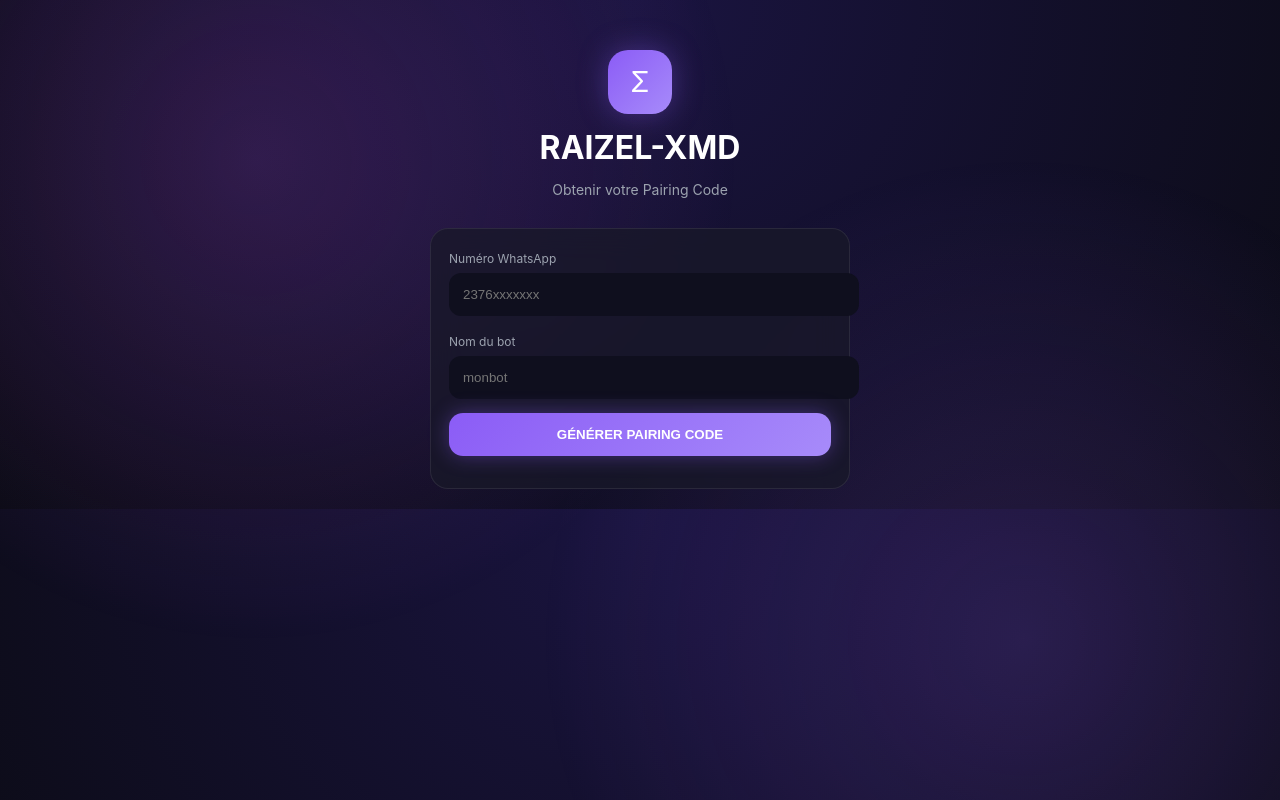
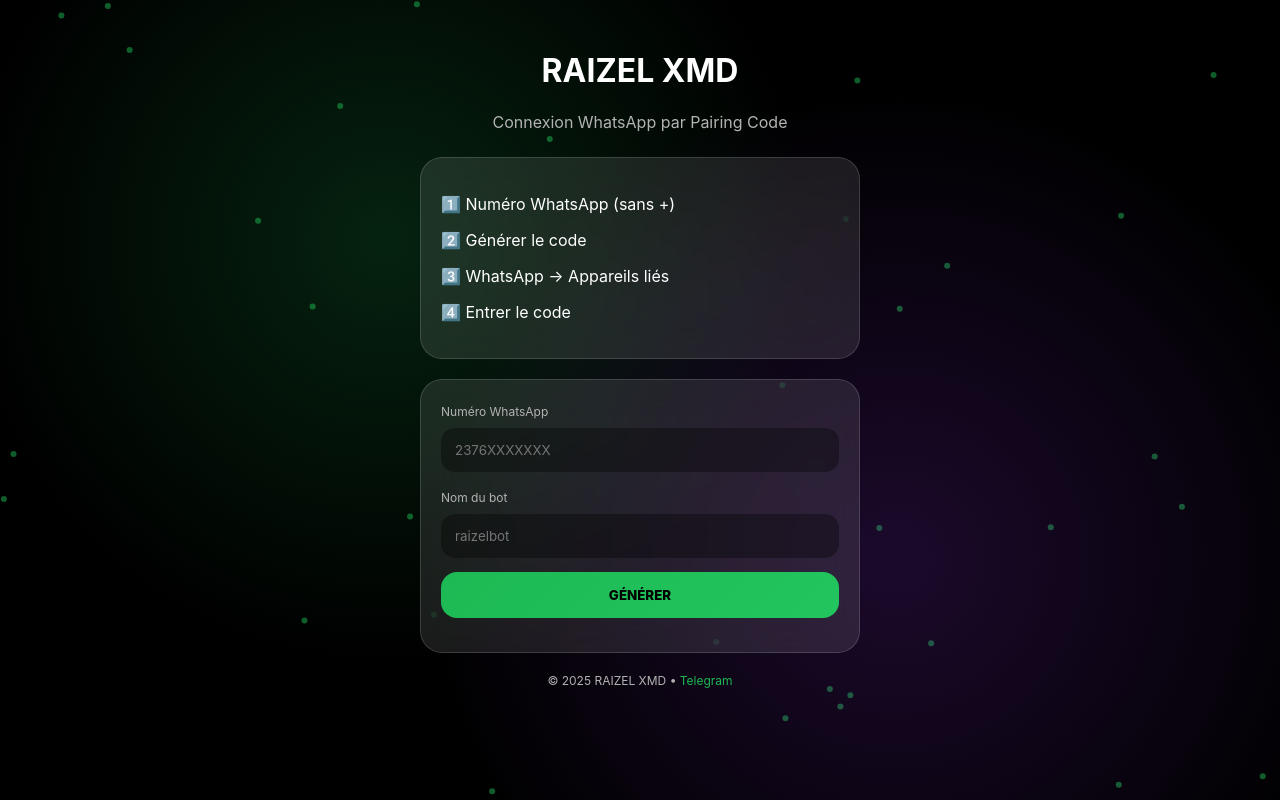
Before and after one commit to Raizel-commits/-, a website: page pair.html in a window 1280 px wide. Drawn offline with Linux system fonts and the light colour scheme.

Commit message:
Update pair.html

```diff
--- a/pair.html
+++ b/pair.html
@@ -3,63 +3,118 @@
 <head>
 <meta charset="UTF-8">
 <meta name="viewport" content="width=device-width, initial-scale=1.0">
-<title>RAIZEL-XMD • Pairing Code</title>
-<link rel="stylesheet" href="index.css">
+<title>RAIZEL XMD • Pairing Code</title>
+
 <style>
-body { margin:0; font-family:Inter,sans-serif; background:radial-gradient(circle at top,#1a1440,#0b0b14); color:#fff; }
-.bg { position:fixed; inset:0; background:radial-gradient(circle at 20% 20%,#8b5cf630,transparent 40%),radial-gradient(circle at 80% 80%,#6366f130,transparent 40%); animation:bgMove 10s infinite alternate; z-index:0; }
-@keyframes bgMove { from{filter:hue-rotate(0deg);} to{filter:hue-rotate(25deg);} }
-.app { position:relative; z-index:1; max-width:420px; margin:auto; padding:20px; }
-.logo { text-align:center; margin:30px 0; }
-.logo .icon { width:64px; height:64px; border-radius:20px; background:linear-gradient(135deg,#8b5cf6,#a78bfa); display:inline-flex; align-items:center; justify-content:center; font-size:28px; box-shadow:0 0 30px #8b5cf660; }
-.logo h1 { margin:14px 0 4px; }
-.logo p { color:#9ca3af; font-size:14px; }
-.card { background:rgba(25,25,40,.75); backdrop-filter:blur(16px); border-radius:18px; padding:18px; border:1px solid rgba(255,255,255,.08); }
-label { font-size:12px; color:#9ca3af; }
-input { width:100%; padding:14px; border-radius:12px; border:none; margin-top:6px; margin-bottom:14px; background:#0f0f1e; color:white; }
-.btn { width:100%; padding:14px; border-radius:14px; border:none; background:linear-gradient(135deg,#8b5cf6,#a78bfa); color:white; font-weight:700; cursor:pointer; box-shadow:0 0 20px #8b5cf660; }
-.result { text-align:center; margin-top:14px; }
-.code { font-size:26px; letter-spacing:6px; color:#22c55e; }
+:root{
+ --glass:rgba(255,255,255,.10);
+ --primary:#1db954;
+ --secondary:#9333ea;
+ --text:#fff;
+ --muted:#b3b3b3;
+}
+
+*{box-sizing:border-box;font-family:-apple-system,BlinkMacSystemFont,Segoe UI,Roboto}
+body{margin:0;background:#000;color:var(--text);overflow:hidden}
+
+canvas{position:fixed;inset:0;z-index:-2}
+.overlay{
+ position:fixed;inset:0;z-index:-1;
+ background:
+ radial-gradient(circle at 30% 30%,#1db95430,transparent 40%),
+ radial-gradient(circle at 70% 70%,#9333ea30,transparent 45%);
+}
+
+.app{max-width:480px;margin:auto;padding:30px 20px}
+.logo{text-align:center;margin-bottom:25px}
+.logo p{color:var(--muted)}
+
+.card{
+ background:var(--glass);
+ backdrop-filter:blur(20px);
+ border-radius:22px;
+ padding:20px;
+ margin-bottom:20px;
+ border:1px solid rgba(255,255,255,.15);
+}
+
+label{font-size:12px;color:var(--muted)}
+input{
+ width:100%;padding:14px;border-radius:14px;border:none;
+ background:#00000055;color:white;margin:8px 0 14px;
+}
+
+.btn{
+ width:100%;padding:15px;border-radius:16px;
+ background:linear-gradient(135deg,var(--primary),#22c55e);
+ color:#000;font-weight:800;border:none;
+}
+
+.result{text-align:center;margin-top:14px;font-weight:700}
+.code{font-size:26px;letter-spacing:6px;color:#22c55e}
+
+.footer{text-align:center;font-size:12px;color:var(--muted)}
+a{color:var(--primary);text-decoration:none}
 </style>
 </head>
+
 <body>
-<div class="bg"></div>
+<canvas id="bg"></canvas>
+<div class="overlay"></div>
+
 <div class="app">
  <div class="logo">
-    <div class="icon">Σ</div>
-    <h1>RAIZEL-XMD</h1>
-    <p>Obtenir votre Pairing Code</p>
+  <h1>RAIZEL XMD</h1>
+  <p>Connexion WhatsApp par Pairing Code</p>
  </div>
+
+ <div class="card">
+  <p>1️⃣ Numéro WhatsApp (sans +)</p>
+  <p>2️⃣ Générer le code</p>
+  <p>3️⃣ WhatsApp → Appareils liés</p>
+  <p>4️⃣ Entrer le code</p>
+ </div>
+
  <div class="card">
   <label>Numéro WhatsApp</label>
-    <input id="phone" placeholder="2376xxxxxxx" />
+  <input id="phone" placeholder="2376XXXXXXX">
   <label>Nom du bot</label>
-    <input id="username" placeholder="monbot" />
-    <button class="btn" id="generateBtn">GÉNÉRER PAIRING CODE</button>
-    <div class="result" id="result"></div>
+  <input id="user" placeholder="raizelbot">
+  <button class="btn" id="gen">GÉNÉRER</button>
+  <div class="result" id="res"></div>
+ </div>
+
+ <div class="footer">
+  © 2025 RAIZEL XMD • <a href="https://t.me/devraizel">Telegram</a>
  </div>
 </div>
 
 <script>
-const phoneInput = document.getElementById('phone');
-const usernameInput = document.getElementById('username');
-const result = document.getElementById('result');
+const canvas=document.getElementById("bg"),ctx=canvas.getContext("2d");
+let w,h,p=[];
+function r(){w=canvas.width=innerWidth;h=canvas.height=innerHeight}
+r();onresize=r;
+for(let i=0;i<40;i++)p.push({x:Math.random()*w,y:Math.random()*h,dx:(Math.random()-.5),dy:(Math.random()-.5)});
+function a(){
+ ctx.clearRect(0,0,w,h);
+ p.forEach(e=>{
+  e.x+=e.dx;e.y+=e.dy;
+  if(e.x<0||e.x>w)e.dx*=-1;
+  if(e.y<0||e.y>h)e.dy*=-1;
+  ctx.fillStyle="rgba(29,185,84,.5)";
+  ctx.beginPath();ctx.arc(e.x,e.y,3,0,Math.PI*2);ctx.fill();
+ });
+ requestAnimationFrame(a);
+}a();
+addEventListener("pointerdown",()=>p.forEach(e=>{e.dx*=2;e.dy*=2}));
 
-document.getElementById('generateBtn').onclick = async () => {
-  const phone = phoneInput.value.trim();
-  const username = usernameInput.value.trim();
-  if(!phone || !username) { result.innerHTML='❌ Champs manquants'; return; }
-  result.innerHTML='⏳ Connexion en cours...';
-
-  try {
-    const res = await fetch(`/code?number=${phone}`);
-    const data = await res.json();
-    if(data.code) result.innerHTML='<div class="code">'+data.code+'</div>';
-    else result.innerHTML='<pre>'+JSON.stringify(data,null,2)+'</pre>';
-  } catch(e) {
-    console.error(e);
-    result.innerHTML='❌ Serveur injoignable';
-  }
+document.getElementById("gen").onclick=async()=>{
+ const phone=phone.value.trim(),res=document.getElementById("res");
+ if(!phone){res.innerHTML="❌ Numéro manquant";return}
+ res.innerHTML="⏳ Génération...";
+ const r=await fetch(`/code?number=${phone}`);
+ const d=await r.json();
+ res.innerHTML=d.code?`<div class="code">${d.code}</div>`:"❌ Erreur";
 };
 </script>
 </body>
```
Lines whose indentation alone changed are shown as unchanged.
